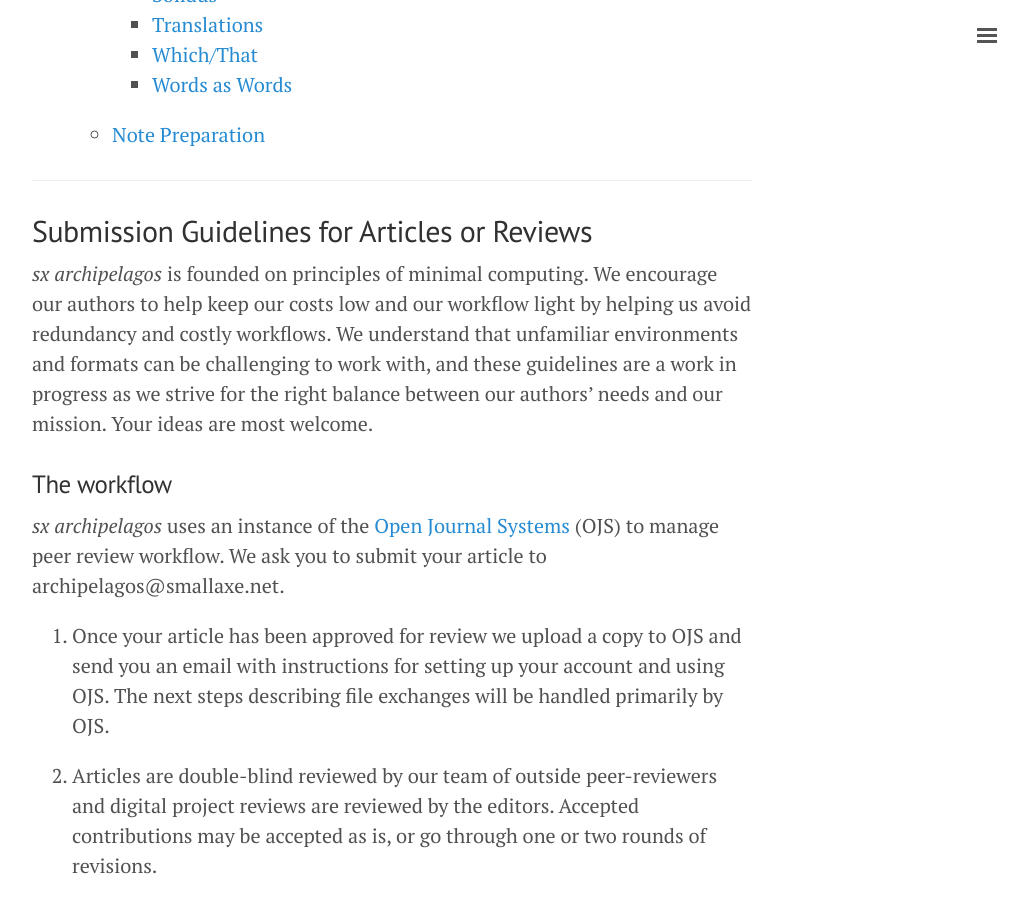
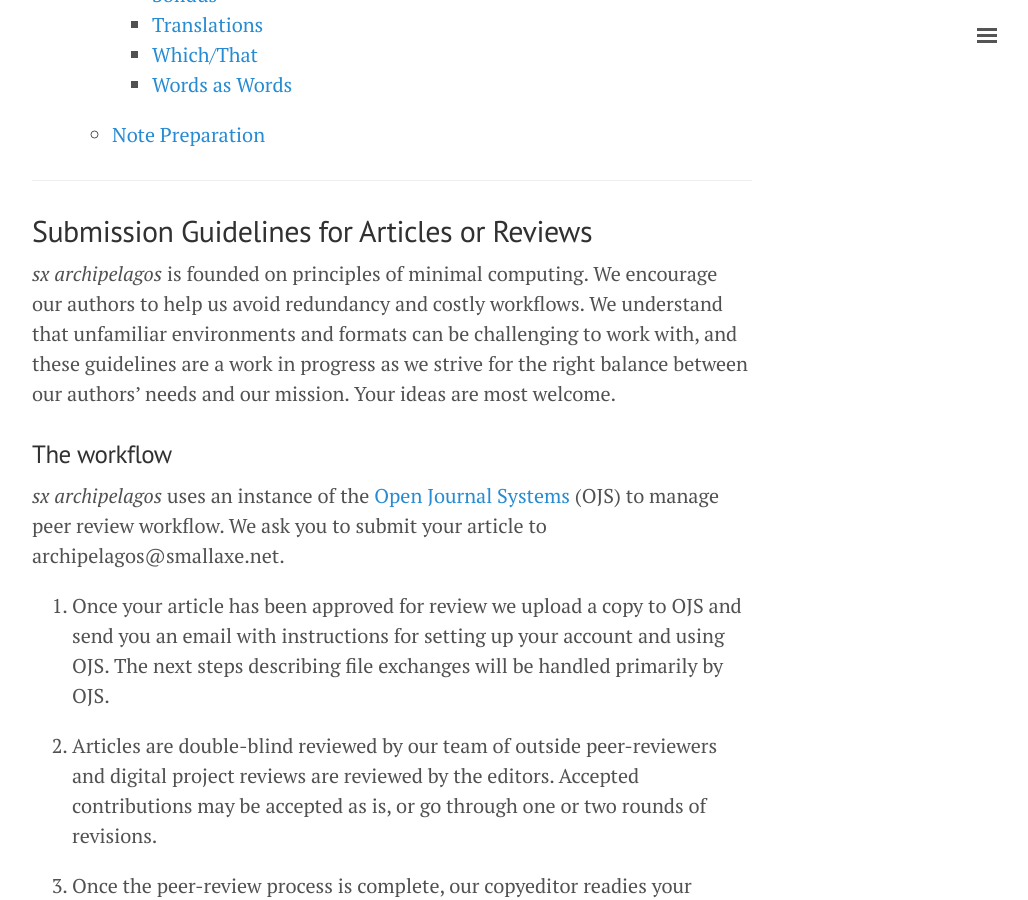
Before and after one commit to archipelagosjournal/archipelagos, a Jekyll site: the page built from submission-guidelines.md, in a window 1280 px wide and 900 px high, scrolled down 1267 px. Shown: the whole window, without its empty margins (248-1276 px from the left). Built offline with Jekyll 4.4.1, drawn with Linux system fonts in a browser that asks for light colours.

Commit message:
fixed top paragraph on review guidelines

```diff
--- a/submission-guidelines.md
+++ b/submission-guidelines.md
@@ -19,7 +19,7 @@ Contact: Kaiama L. Glover and Alex Gil (archipelagos@smallaxe.net)
 ---
 
 ## Submission Guidelines for Articles or Reviews
-*sx archipelagos* is founded on principles of minimal computing. We encourage our authors to help keep our costs low and our workflow light by helping us avoid redundancy and costly workflows. We understand that unfamiliar environments and formats can be challenging to work with, and these guidelines are a work in progress as we strive for the right balance between our authors' needs and our mission. Your ideas are most welcome.
+*sx archipelagos* is founded on principles of minimal computing. We encourage our authors to help us avoid redundancy and costly workflows. We understand that unfamiliar environments and formats can be challenging to work with, and these guidelines are a work in progress as we strive for the right balance between our authors' needs and our mission. Your ideas are most welcome.
 
 
 ### The workflow
```
